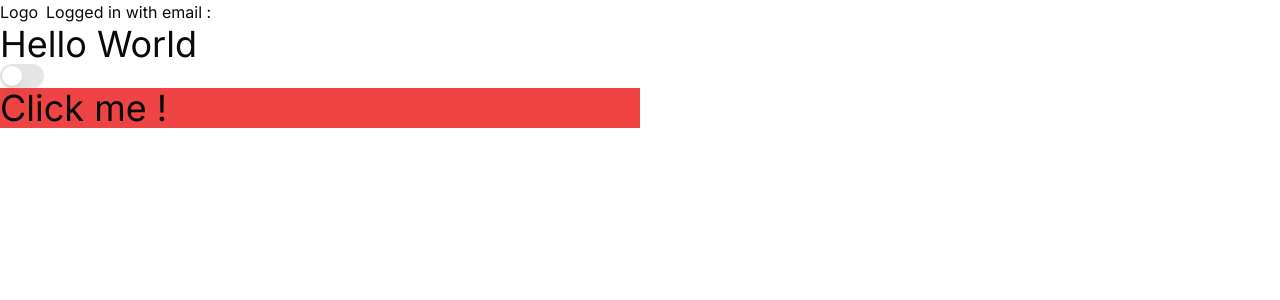
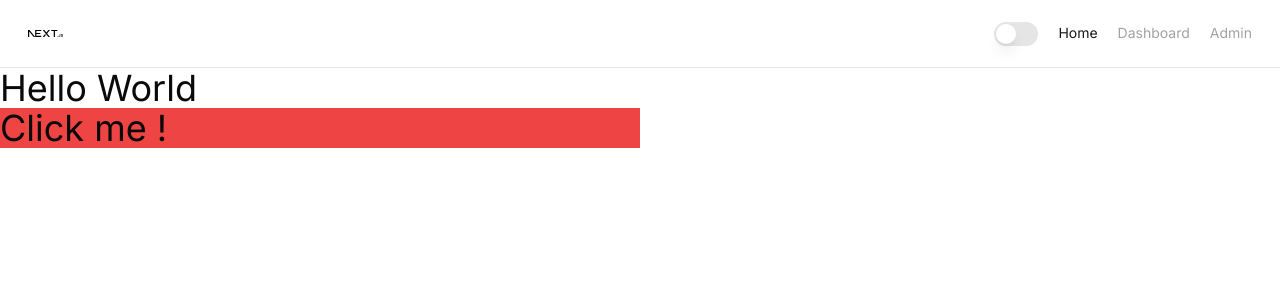
Before and after one commit to TFM-HITESH/ffcs-helper-vitv, a Next.js app: page / in a window 1280 px wide. Shown: the top 300 px of the page. Built offline with nearby package versions, Linux system fonts and the light colour scheme; no server answers.

Commit message:
Updating Admin Route

```diff
--- /dev/null
+++ b/src/app/admin/page.tsx
@@ -0,0 +1,14 @@
+import { getKindeServerSession } from "@kinde-oss/kinde-auth-nextjs/server";
+
+import { redirect } from "next/navigation";
+
+export default async function Admin() {
+  const { isAuthenticated } = getKindeServerSession();
+  const isLoggedIn = await isAuthenticated();
+  if (!isLoggedIn) {
+    <p>You need to be logged in to see this page !</p>;
+    redirect("/api/auth/login");
+  }
+
+  return <main className="text-4xl">ADMIN</main>;
+}
--- a/src/app/timetables/page.tsx
+++ b/src/app/dashboard/page.tsx
@@ -2,19 +2,21 @@ import { getKindeServerSession } from "@kinde-oss/kinde-auth-nextjs/server";
 
 import { redirect } from "next/navigation";
 
-export default async function TimeTablePage() {
+export default async function Dashboard() {
   // This check is already implemented in middleware.ts.
   // But we are doing this additional check here to get
   // the toast to be triggered upon login or failure to login
-  const { isAuthenticated } = getKindeServerSession();
-  if (!(await isAuthenticated())) {
+  const { isAuthenticated, getUser } = getKindeServerSession();
+  const isLoggedIn = await isAuthenticated();
+  if (!isLoggedIn) {
     <p>You need to be logged in to see this page !</p>;
     redirect("/api/auth/login");
   }
+  const user = await getUser();
 
   return (
     <main className="text-4xl">
-      <p className="bg-green-500">Successfully Logged in !</p>
+      <p className="bg-green-500">Successfully Logged in as {user?.email}</p>
       This should only be visible to logged in users
     </main>
   );
--- a/src/app/page.tsx
+++ b/src/app/page.tsx
@@ -1,13 +1,10 @@
-import ThemeSwitch from "@/components/ThemeButton";
-
 import Link from "next/link";
 
 export default function Home() {
   return (
     <main className="text-4xl flex flex-col ">
       Hello World
-      <ThemeSwitch />
-      <Link href="/timetables" className="bg-red-500 w-[50%]">
+      <Link href="/dashboard" className="bg-red-500 w-[50%]">
         Click me !
       </Link>
     </main>
--- a/src/components/Navbar.tsx
+++ b/src/components/Navbar.tsx
@@ -4,13 +4,58 @@ import { useKindeBrowserClient } from "@kinde-oss/kinde-auth-nextjs";
 
 import React from "react";
 
+import Image from "next/image";
+import Link from "next/link";
+import { usePathname } from "next/navigation";
+
+import ThemeSwitch from "./ThemeButton";
+
+const navLinks = [
+  {
+    href: "/",
+    label: "Home",
+  },
+  {
+    href: "/dashboard",
+    label: "Dashboard",
+  },
+  {
+    href: "/admin",
+    label: "Admin",
+  },
+];
+
 export default function Navbar() {
-  const { getUser } = useKindeBrowserClient();
-  const user = getUser();
+  const pathname = usePathname();
   return (
-    <div className="flex flex-row gap-2">
-      <div>Logo</div>
-      <p>Logged in with email : {user?.email}</p>
-    </div>
+    <header className="flex justify-between items-center py-4 px-7 border-b">
+      <Link href="/">
+        <Image
+          src="/next.svg"
+          alt="Logo"
+          className="w-[35px] h-[35px]"
+          width="35"
+          height="35"
+        />
+      </Link>
+
+      <nav>
+        <ul className="flex gap-x-5 text-[14px]">
+          <ThemeSwitch />
+          {navLinks.map((link) => (
+            <li key={link.href}>
+              <Link
+                className={`${
+                  pathname === link.href ? "text-zinc-900" : "text-zinc-400"
+                }`}
+                href={link.href}
+              >
+                {link.label}
+              </Link>
+            </li>
+          ))}
+        </ul>
+      </nav>
+    </header>
   );
 }
--- a/src/middleware.ts
+++ b/src/middleware.ts
@@ -7,7 +7,7 @@ export default function middleware(request: NextRequest) {
   return withAuth(request);
 }
 export const config = {
-  matcher: ["/timetables/:path*"],
+  matcher: ["/dashboard/:path*"],
 };
 
 //Remember to add server actions into the middleware protections - https://youtu.be/kbCzZzXTjuw - Timestamp - 21:26 - 25:18.
```
